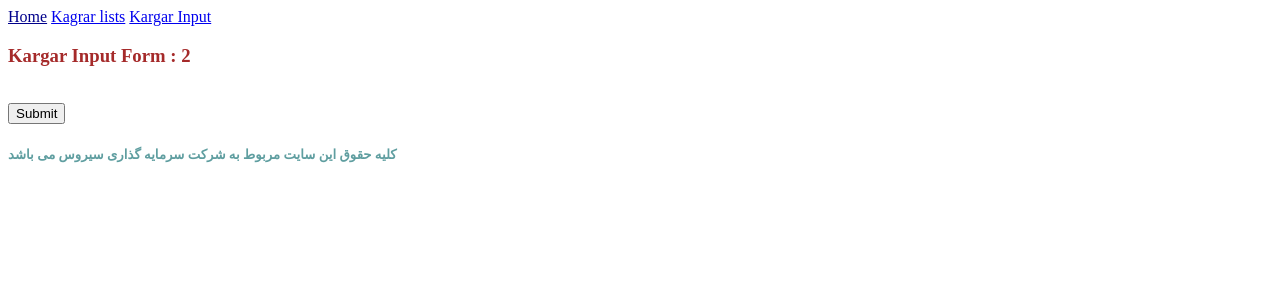
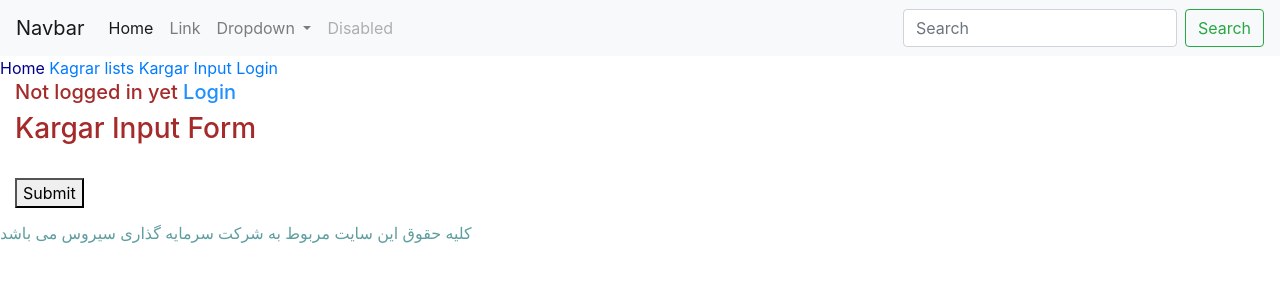
Before and after one commit to sohrabeghasemi/Cyrus_investment, a Django app: page /web/kargar_input/ in a window 1280 px wide. Shown: the top 300 px of the page. Run offline with Django 3.2, Linux system fonts and the light colour scheme; data comes from the database, SQL or seed files in the repository; both versions use the stored data as it was after the commit; parts of the project's set-up code (start-up, migrations or seed data) failed here and were passed over; some libraries are stand-ins or nearby versions.

Commit message:
10/2/1398 office ver 1

```diff
--- a/templates/kargar_input_form.html
+++ b/templates/kargar_input_form.html
@@ -1,9 +1,16 @@
 {% extends 'parent/main.html' %}
 {% block body %}
 <form action="POST">
-    <h3 style="color: brown">Kargar Input Form : {{ user.count}}</h3>
+
+    {% if user %}
+        <h5 style="color: brown">User logged in is : {{ user.first_name }}{{ user.last_name }}</h5>
+    {% else %}
+            <h5 style="color: brown">Not logged in yet <a style="color: dodgerblue" href="/admin">Login</a> </h5>
+    {% endif %}
+    <h3 style="color: brown">Kargar Input Form </h3>
     {% csrf_token %}
     {{ form }}<br>
     <button type="submit">Submit</button>
+
 </form>
 {% endblock %}
--- a/templates/parent/main.html
+++ b/templates/parent/main.html
@@ -1,24 +1,39 @@
+{% load static %}
 <!DOCTYPE html>
 <html lang="en">
 <head>
     <meta charset="UTF-8">
     <title>Cyrus Investment co.</title>
+    <link rel="stylesheet" href="https://stackpath.bootstrapcdn.com/bootstrap/4.3.1/css/bootstrap.min.css" integrity="sha384-ggOyR0iXCbMQv3Xipma34MD+dH/1fQ784/j6cY/iJTQUOhcWr7x9JvoRxT2MZw1T" crossorigin="anonymous">
+
 </head>
 <body>
+
+        {% include 'parent/nav.html' %}
+
         <nav style="color: darkred; width: auto">
             <a style="color: darkblue" href="/">Home</a>
             <a href="/web">Kagrar lists</a>
             <a href="/web/kargar_input/">Kargar Input</a>
+            <a href="/admin/"> Login </a>
         </nav>
-{% block body %}
 
-{% endblock %}
+
+        <div class="container-fluid">
+            {% block body %}
+
+            {% endblock %}
+        </div>
+
+        <script src="https://code.jquery.com/jquery-3.3.1.slim.min.js" integrity="sha384-q8i/X+965DzO0rT7abK41JStQIAqVgRVzpbzo5smXKp4YfRvH+8abtTE1Pi6jizo" crossorigin="anonymous"></script>
+        <script src="https://cdnjs.cloudflare.com/ajax/libs/popper.js/1.14.7/umd/popper.min.js" integrity="sha384-UO2eT0CpHqdSJQ6hJty5KVphtPhzWj9WO1clHTMGa3JDZwrnQq4sF86dIHNDz0W1" crossorigin="anonymous"></script>
+        <script src="https://stackpath.bootstrapcdn.com/bootstrap/4.3.1/js/bootstrap.min.js" integrity="sha384-JjSmVgyd0p3pXB1rRibZUAYoIIy6OrQ6VrjIEaFf/nJGzIxFDsf4x0xIM+B07jRM" crossorigin="anonymous"></script>
 
         <footer style="color: cadetblue">
             <p>
-                <h5>
+                <h6>
                 کلیه حقوق این سایت مربوط به شرکت سرمایه گذاری سیروس می باشد
-                </h5>
+                </h6>
             </p>
         </footer>
 
--- /dev/null
+++ b/templates/parent/nav.html
@@ -0,0 +1,35 @@
+<nav class="navbar navbar-expand-lg navbar-light bg-light">
+  <a class="navbar-brand" href="#">Navbar</a>
+  <button class="navbar-toggler" type="button" data-toggle="collapse" data-target="#navbarSupportedContent" aria-controls="navbarSupportedContent" aria-expanded="false" aria-label="Toggle navigation">
+    <span class="navbar-toggler-icon"></span>
+  </button>
+
+  <div class="collapse navbar-collapse" id="navbarSupportedContent">
+    <ul class="navbar-nav mr-auto">
+      <li class="nav-item active">
+        <a class="nav-link" href="#">Home <span class="sr-only">(current)</span></a>
+      </li>
+      <li class="nav-item">
+        <a class="nav-link" href="#">Link</a>
+      </li>
+      <li class="nav-item dropdown">
+        <a class="nav-link dropdown-toggle" href="#" id="navbarDropdown" role="button" data-toggle="dropdown" aria-haspopup="true" aria-expanded="false">
+          Dropdown
+        </a>
+        <div class="dropdown-menu" aria-labelledby="navbarDropdown">
+          <a class="dropdown-item" href="#">Action</a>
+          <a class="dropdown-item" href="#">Another action</a>
+          <div class="dropdown-divider"></div>
+          <a class="dropdown-item" href="#">Something else here</a>
+        </div>
+      </li>
+      <li class="nav-item">
+        <a class="nav-link disabled" href="#" tabindex="-1" aria-disabled="true">Disabled</a>
+      </li>
+    </ul>
+    <form class="form-inline my-2 my-lg-0">
+      <input class="form-control mr-sm-2" type="search" placeholder="Search" aria-label="Search">
+      <button class="btn btn-outline-success my-2 my-sm-0" type="submit">Search</button>
+    </form>
+  </div>
+</nav>
--- a/web/urls.py
+++ b/web/urls.py
@@ -9,5 +9,6 @@ urlpatterns = [
 	path('web/', views.web, name='web'),
 	path('web/<int:kargar_id>', views.kargar_detail, name='kargar_detail'),
 	path('web/plist/', views.project_list, name='p_list'),
-	path('web/kargar_input/', views.kargar_input_form, name='kargar_input_form')
+	path('web/kargar_input/', views.kargar_input_form, name='kargar_input_form'),
+	path('web/user_log/', views.user_log, name='user_log'),
 ]
--- a/web/views.py
+++ b/web/views.py
@@ -3,13 +3,17 @@ from . import models
 from django.contrib.auth.decorators import login_required
 from . import forms
 from django.contrib.auth.models import User
-from django.contrib.auth import get_user_model
+
 
 # Create your views here.
 
 
 def index(request):
-	user = User
+	try:
+		user = User.objects.get(username=request.user.username)
+	except User.DoesNotExist:
+		user = False
+
 	context = {
 		'user': user,
 		'request': request
@@ -49,9 +53,29 @@ def project_list(request):
 
 def kargar_input_form(request):
 	form = forms.kargar_input_form()
-	user = User.objects.all()
+	try:
+		user = User.objects.get(username=request.user.username)
+	except User.DoesNotExist:
+		user = False
+
 	context = {
 		'form': form,
 		'user': user,
 	}
 	return render(request, 'kargar_input_form.html', context)
+
+
+def user_log(request):
+	try:
+		user = User.objects.get(username=request.user.username)
+		user_log_list = user.get_all_permissions()
+	except User.DoesNotExist:
+		user = False
+
+	context = {
+		'user': user,
+		'user_permission': user_log_list,
+
+	}
+
+	return render(request, 'user_log.html', context)
```
Also changed, not shown: templates/index.html (+7 -1 lines), templates/user_log.html (added, +16 -0 lines), db.sqlite3.
